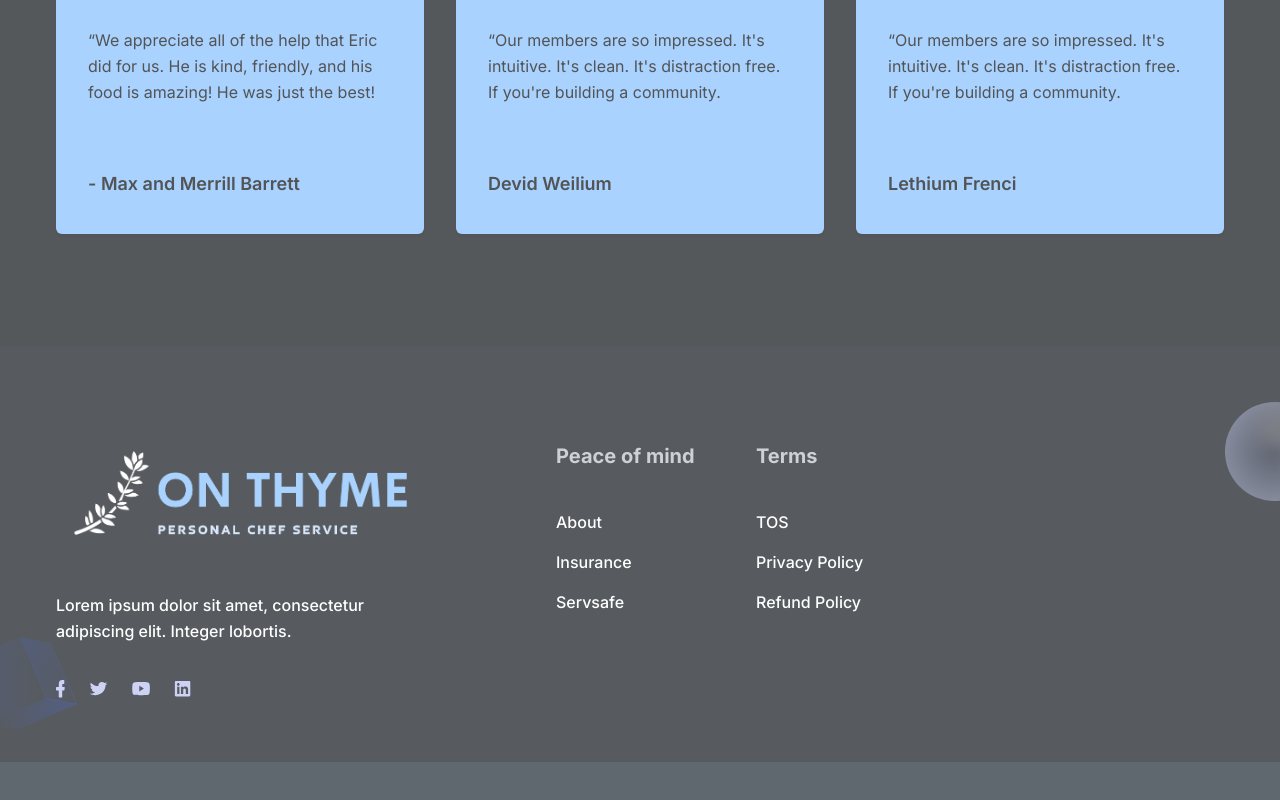
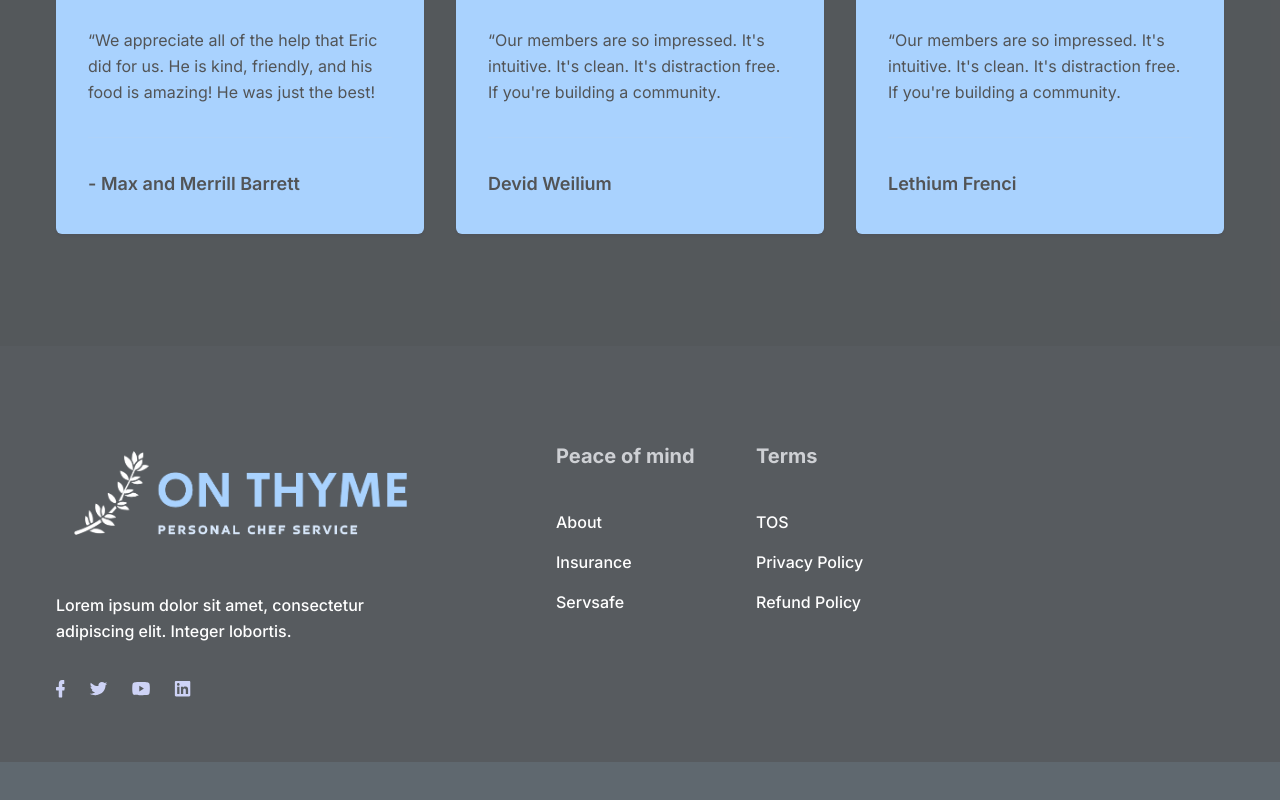
Before and after one commit to Ekalex/website, a Next.js app: page / in a window 1280 px wide. Shown: the part 2474-3274 px from the top of the page. Built offline with nearby package versions, Linux system fonts and the light colour scheme.

Commit message:
removed shapes from footer

```diff
--- a/components/Footer/index.tsx
+++ b/components/Footer/index.tsx
@@ -169,179 +169,8 @@ const Footer = () => {
             </p>
           </div>
         </div>
-        <div className="absolute right-0 top-14 z-[-1]">
-          <svg
-            width="55"
-            height="99"
-            viewBox="0 0 55 99"
-            fill="none"
-            xmlns="http://www.w3.org/2000/svg"
-          >
-            <circle opacity="0.8" cx="49.5" cy="49.5" r="49.5" fill="#959CB1" />
-            <mask
-              id="mask0_94:899"
-              style={{ maskType: "alpha" }}
-              maskUnits="userSpaceOnUse"
-              x="0"
-              y="0"
-              width="99"
-              height="99"
-            >
-              <circle
-                opacity="0.8"
-                cx="49.5"
-                cy="49.5"
-                r="49.5"
-                fill="#4A6CF7"
-              />
-            </mask>
-            <g mask="url(#mask0_94:899)">
-              <circle
-                opacity="0.8"
-                cx="49.5"
-                cy="49.5"
-                r="49.5"
-                fill="url(#paint0_radial_94:899)"
-              />
-              <g opacity="0.8" filter="url(#filter0_f_94:899)">
-                <circle cx="53.8676" cy="26.2061" r="20.3824" fill="Gray" />
-              </g>
-            </g>
-            <defs>
-              <filter
-                id="filter0_f_94:899"
-                x="12.4852"
-                y="-15.1763"
-                width="82.7646"
-                height="82.7646"
-                filterUnits="userSpaceOnUse"
-                colorInterpolationFilters="sRGB"
-              >
-                <feFlood floodOpacity="0" result="BackgroundImageFix" />
-                <feBlend
-                  mode="normal"
-                  in="SourceGraphic"
-                  in2="BackgroundImageFix"
-                  result="shape"
-                />
-                <feGaussianBlur
-                  stdDeviation="10.5"
-                  result="effect1_foregroundBlur_94:899"
-                />
-              </filter>
-              <radialGradient
-                id="paint0_radial_94:899"
-                cx="0"
-                cy="0"
-                r="1"
-                gradientUnits="userSpaceOnUse"
-                gradientTransform="translate(49.5 49.5) rotate(90) scale(53.1397)"
-              >
-                <stop stopOpacity="0.47" />
-                <stop offset="1" stopOpacity="0" />
-              </radialGradient>
-            </defs>
-          </svg>
-        </div>
-        <div className="absolute left-0 bottom-24 z-[-1]">
-          <svg
-            width="79"
-            height="94"
-            viewBox="0 0 79 94"
-            fill="none"
-            xmlns="http://www.w3.org/2000/svg"
-          >
-            <rect
-              opacity="0.3"
-              x="-41"
-              y="26.9426"
-              width="66.6675"
-              height="66.6675"
-              transform="rotate(-22.9007 -41 26.9426)"
-              fill="url(#paint0_linear_94:889)"
-            />
 
-            <path
-              opacity="0.3"
-              d="M50.5215 7.42229L20.325 1.14771L46.2077 62.3249L77.1885 68.2073L50.5215 7.42229Z"
-              fill="url(#paint2_linear_94:889)"
-            />
-            <path
-              d="M50.5215 7.42229L20.325 1.14771L46.2077 62.3249L76.7963 68.2073L50.5215 7.42229Z"
-              stroke="url(#paint3_linear_94:889)"
-              strokeWidth="0.7"
-            />
-            <path
-              opacity="0.3"
-              d="M17.9721 93.3057L-14.9695 88.2076L46.2077 62.325L77.1885 68.2074L17.9721 93.3057Z"
-              fill="url(#paint4_linear_94:889)"
-            />
-            <path
-              d="M17.972 93.3057L-14.1852 88.2076L46.2077 62.325L77.1884 68.2074L17.972 93.3057Z"
-              stroke="url(#paint5_linear_94:889)"
-              strokeWidth="0.7"
-            />
-            <defs>
-              <linearGradient
-                id="paint0_linear_94:889"
-                x1="-41"
-                y1="21.8445"
-                x2="36.9671"
-                y2="59.8878"
-                gradientUnits="userSpaceOnUse"
-              >
-                <stop stopColor="#4A6CF7" stopOpacity="0.62" />
-                <stop offset="1" stopColor="#4A6CF7" stopOpacity="0" />
-              </linearGradient>
-              <linearGradient
-                id="paint1_linear_94:889"
-                x1="25.6675"
-                y1="95.9631"
-                x2="-42.9608"
-                y2="20.668"
-                gradientUnits="userSpaceOnUse"
-              >
-                <stop stopColor="#4A6CF7" stopOpacity="0" />
-                <stop offset="1" stopColor="#4A6CF7" stopOpacity="0.51" />
-              </linearGradient>
-              <linearGradient
-                id="paint2_linear_94:889"
-                x1="20.325"
-                y1="-3.98039"
-                x2="90.6248"
-                y2="25.1062"
-                gradientUnits="userSpaceOnUse"
-              >
-                <stop stopColor="#4A6CF7" stopOpacity="0.62" />
-                <stop offset="1" stopColor="#4A6CF7" stopOpacity="0" />
-              </linearGradient>
-              <linearGradient
-                id="paint3_linear_94:889"
-                x1="18.3642"
-                y1="-1.59742"
-                x2="113.9"
-                y2="80.6826"
-                gradientUnits="userSpaceOnUse"
-              >
-                <stop stopColor="#4A6CF7" stopOpacity="0" />
-                <stop offset="1" stopColor="#4A6CF7" stopOpacity="0.51" />
-              </linearGradient>
-              <linearGradient
-                id="paint4_linear_94:889"
-                x1="61.1098"
-                y1="62.3249"
-                x2="-8.82468"
-                y2="58.2156"
-                gradientUnits="userSpaceOnUse"
-              >
-                <stop stopColor="#4A6CF7" stopOpacity="0.62" />
-                <stop offset="1" stopColor="#4A6CF7" stopOpacity="0" />
-              </linearGradient>
-
-            </defs>
-          </svg>
-        </div>
-      </footer>
+              </footer>
     </>
   );
 };
```
